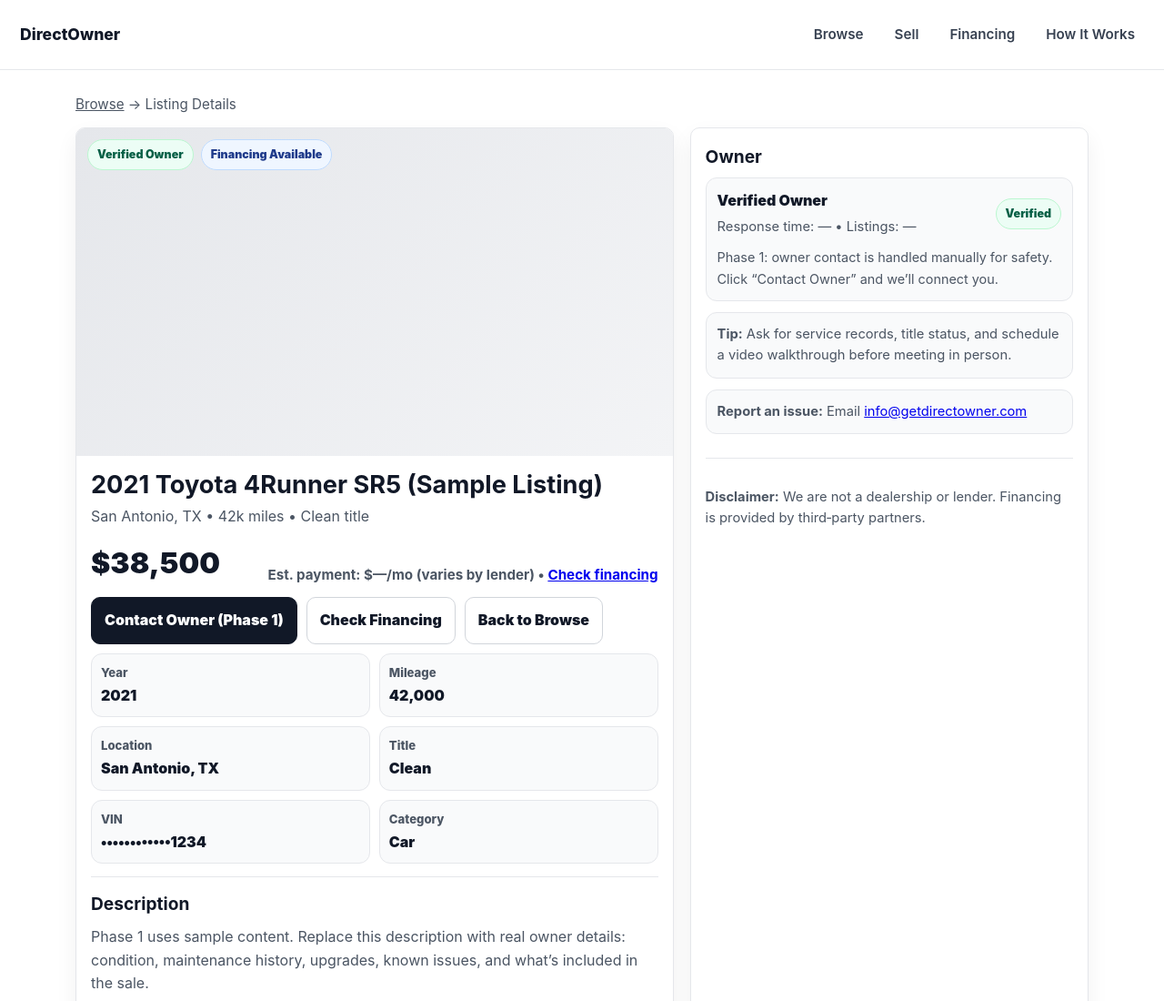
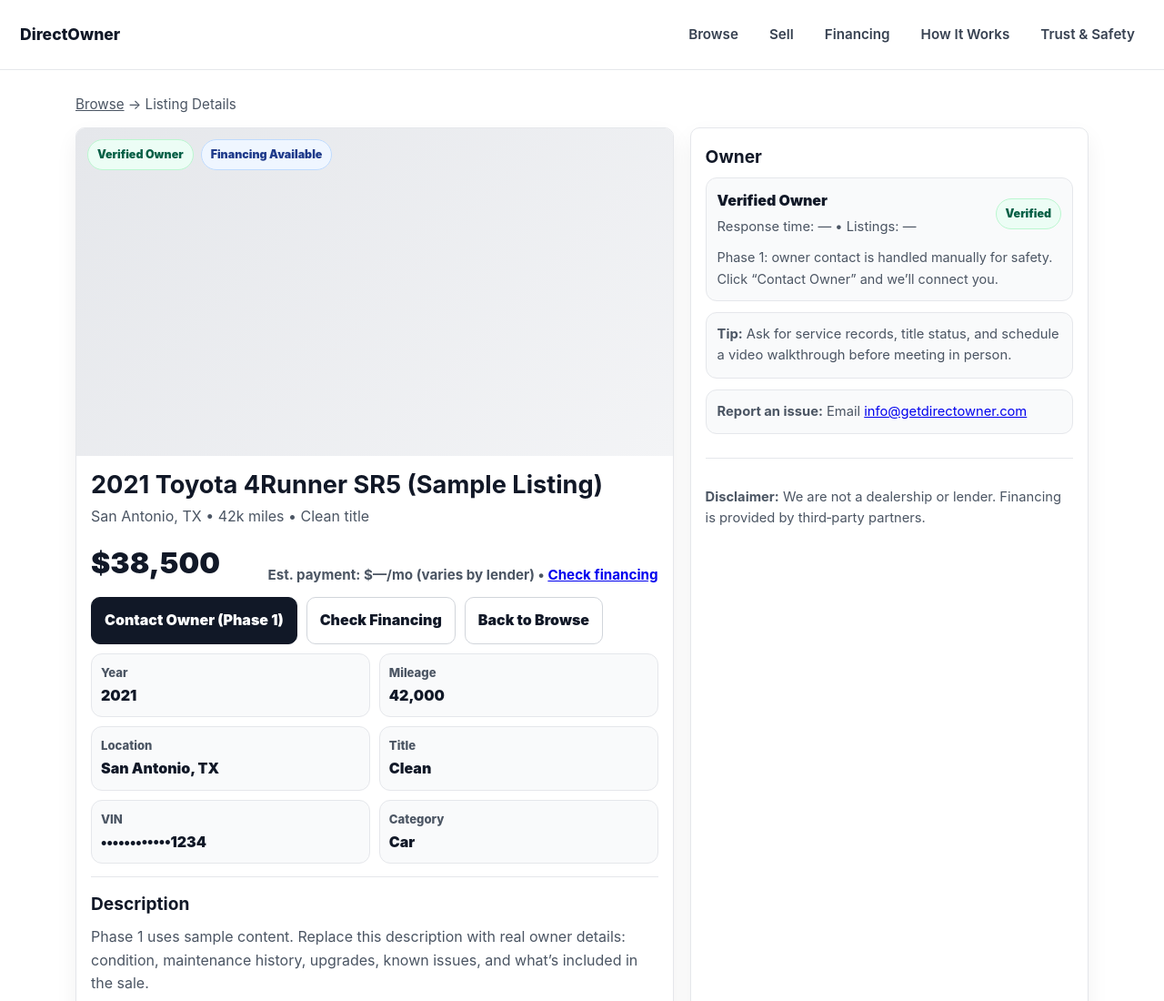
Before and after one commit to sharonballi49/directowner-site, a plain HTML site: page listing.html in a window 1280 px wide. Shown: the top 1100 px of the page at 91% size. Drawn offline with Linux system fonts and the light colour scheme.

Commit message:
Update listing.html

```diff
--- a/listing.html
+++ b/listing.html
@@ -103,6 +103,7 @@
       <a href="sell.html">Sell</a>
       <a href="financing.html">Financing</a>
       <a href="how-it-works.html">How It Works</a>
+      <a href="trust.html">Trust &amp; Safety</a>
     </nav>
   </header>
 
```
